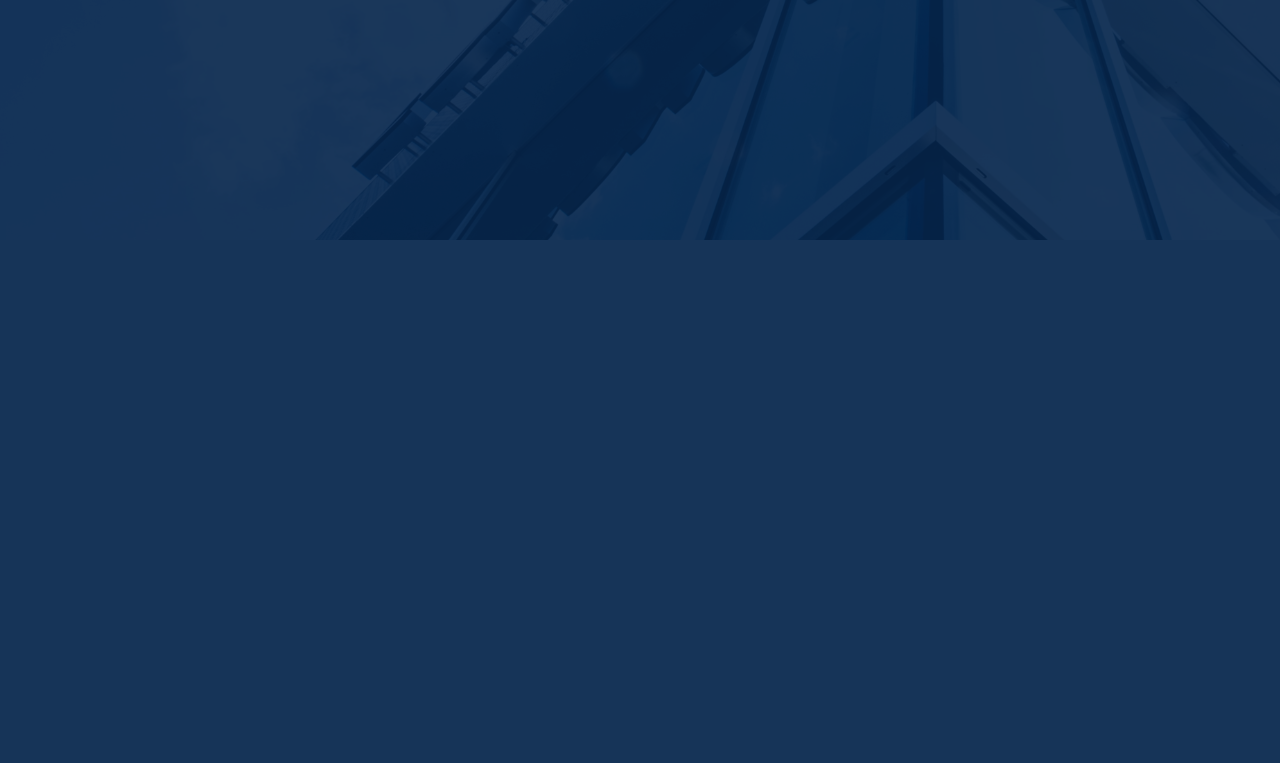
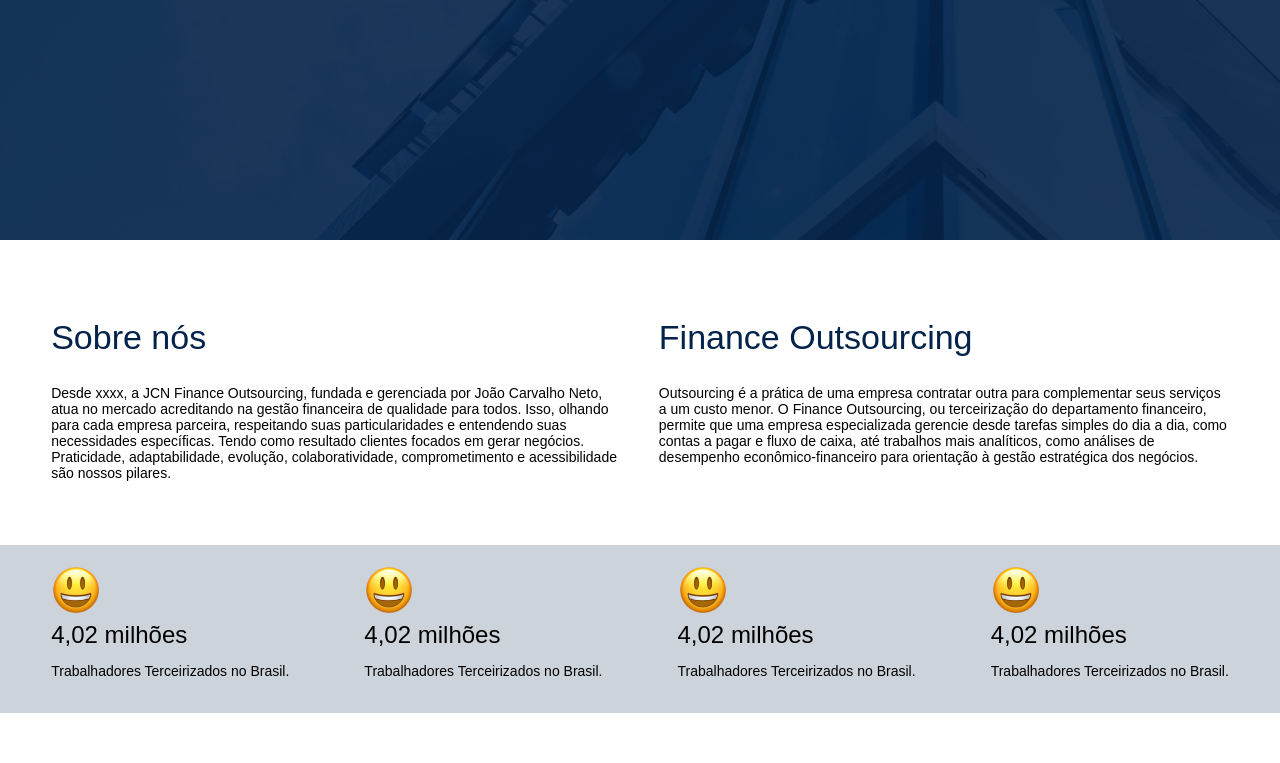
Before and after one commit to eduqz/JCN, a Django app: page / in a window 1280 px wide. Shown: the part 560-1323 px from the top of the page. Before the commit the page ends 800 px from the top, so only its background shows below. Run offline with Django 3.2, Linux system fonts and the light colour scheme; style sheets or scripts are compiled from the project's sources; some libraries are stand-ins or nearby versions; some web fonts are replaced.

Commit message:
add section about us

```diff
--- /dev/null
+++ b/assets/css/_about-us.scss
@@ -0,0 +1,66 @@
+#about-us {
+    margin-top: 50px;
+
+    &-cards {
+        padding: 0px 4%;
+        display: flex;
+        align-self: center;
+        justify-content: space-between;
+
+        @media (max-width: 900px) {
+            flex-direction: column;
+        }
+
+        .about-us-card {
+            width: 570px;
+
+            h2 {
+                @include titles;
+            }
+
+            p {
+                @include text-pattern;
+                color: #000000;
+            }
+
+            @media (max-width: 900px) {
+                width: auto;
+            }
+        }
+    }
+
+    &-emojs {
+        margin: 50px 0px;
+        background-color: #CDD3DB;
+        padding: 20px 4%;
+        display: flex;
+        justify-content: space-between;
+
+        @media (max-width: 900px) {
+            flex-direction: column;
+        }
+
+        .emojs-cards {
+            img {
+                width: 50px;
+            }
+
+            h3 {
+                font-family: century-gothic, sans-serif;
+                font-weight: 400;
+                font-size: 24px;
+                color: black;
+                margin: 2px 0px;
+
+                @media (max-width: 900px) {
+                    font-size: 20px;
+                }
+            }
+
+            p {
+                @include text-pattern;
+                color: black;
+            }
+        }
+    }
+}
--- a/assets/css/main.scss
+++ b/assets/css/main.scss
@@ -24,5 +24,23 @@ body {
     }
 }
 
+@mixin titles {
+    font-family: century-gothic, sans-serif;
+    font-weight: 400;
+    font-size: 34px;
+    color: $dark-blue;
+
+    @media (max-width: 900px) {
+        font-size: 28px;
+    }
+}
+
+@mixin text-pattern {
+    font-family: century-gothic, sans-serif;
+    font-weight: 400;
+    font-size: 14px;
+}
+
 @import '_navbar';
 @import '_banner';
+@import '_about-us';
--- /dev/null
+++ b/templates/about-us.html
@@ -0,0 +1,49 @@
+{% load static %}
+
+<section id="about-us">
+
+    <div id="about-us-cards">
+        <div class="about-us-card">
+            <h2>Sobre nós</h2>
+            <p>Desde xxxx, a JCN Finance Outsourcing, fundada e gerenciada por João Carvalho Neto, atua no mercado acreditando na gestão financeira de qualidade para todos.
+
+                Isso, olhando para cada empresa parceira, respeitando suas particularidades e entendendo suas necessidades específicas. Tendo como resultado clientes focados em gerar negócios.
+
+                Praticidade, adaptabilidade, evolução, colaboratividade, comprometimento e acessibilidade são nossos pilares.</p>
+        </div>
+
+        <div class="about-us-card">
+            <h2>Finance Outsourcing</h2>
+            <p>Outsourcing é a prática de uma empresa contratar outra para complementar seus serviços a um custo menor.
+
+                O Finance Outsourcing, ou terceirização do departamento financeiro, permite que uma empresa especializada gerencie desde tarefas simples do dia a dia, como contas a pagar e fluxo de caixa, até trabalhos mais analíticos, como análises de desempenho econômico-financeiro para orientação à gestão estratégica dos negócios.</p>
+        </div>
+    </div>
+
+    <div id="about-us-emojs">
+        <div class="emojs-cards">
+            <img src="../assets/images/smile.png" alt="">
+            <h3>4,02 milhões</h3>
+            <p>Trabalhadores Terceirizados no Brasil.</p>
+        </div>
+
+        <div class="emojs-cards">
+            <img src="../assets/images/smile.png" alt="">
+            <h3>4,02 milhões</h3>
+            <p>Trabalhadores Terceirizados no Brasil.</p>
+        </div>
+
+        <div class="emojs-cards">
+            <img src="../assets/images/smile.png" alt="">
+            <h3>4,02 milhões</h3>
+            <p>Trabalhadores Terceirizados no Brasil.</p>
+        </div>
+
+        <div class="emojs-cards">
+            <img src="../assets/images/smile.png" alt="">
+            <h3>4,02 milhões</h3>
+            <p>Trabalhadores Terceirizados no Brasil.</p>
+        </div>
+    </div>
+
+</section>
--- a/templates/home.html
+++ b/templates/home.html
@@ -12,6 +12,7 @@
 <body>
     {% include 'navbar.html' %}
     {% include 'banner.html' %}
+    {% include 'about-us.html' %}
     <script type="text/javascript" src="//code.jquery.com/jquery-1.11.0.min.js"></script>
     <script type="text/javascript" src="//code.jquery.com/jquery-migrate-1.2.1.min.js"></script>
     <script type="text/javascript" src="../assets/js/navbar.js"></script>
```
Also changed, not shown: assets/sass/css/main.css (+53 -1 lines), assets/images/smile.png (added), 1 other file.
